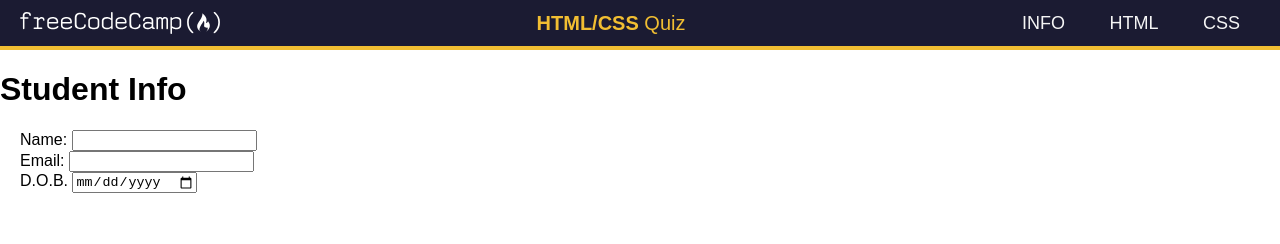
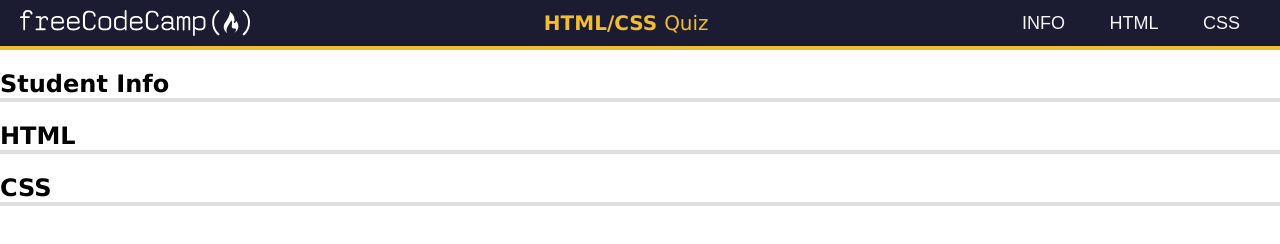
Before and after one commit to TarekGawish1/quiz-webpage, a plain HTML site: page index.html in a window 1280 px wide. Drawn offline with Linux system fonts and the light colour scheme.

Commit message:
adding section and styling the headers

```diff
--- a/index.html
+++ b/index.html
@@ -18,16 +18,19 @@
             <span>CSS</span>
         </div>
     </header>
-    <div class="student">
-        <h1>
-            Student Info
-        </h1>
-        <form class="form">
-            <label>Name: <input type="text"></label>
-            <label>Email: <input type="email"></label>
-            <label>D.O.B. <input type="date"></label>
+    <main>
+        <form method="post" action="https://freecodecamp.org/practice-project/accessibility-quiz">
+          <section role="region" aria-labelledby="student-info">
+            <h2 id="student-info">Student Info</h2>
+          </section>
+          <section role="region" aria-labelledby="html-questions">
+            <h2 id="html-questions">HTML</h2>
+          </section>
+          <section role="region" aria-labelledby="css-questions">
+            <h2 id="css-questions">CSS</h2>
+          </section>
         </form>
-    </div>
+      </main>
 </body>
 
 </html>
--- a/styles.css
+++ b/styles.css
@@ -20,7 +20,8 @@ header{
     font-size: 20px;
 }
 .image{
-    width: 200px;
+    width: max(100px, 18vw);
+    aspect-ratio:35/4;
     margin: 0 20px;
 }
 
@@ -41,11 +42,10 @@ header{
     margin: 20px;
 }
 
-.form label{
-    /* display: flex;
-    flex-direction: column; */
-    display: block;
-    padding:0 20px;
+h1,h2{
+    font-family:Verdana,sans-serif;
+}
 
-
+h2{
+    border-bottom:4px solid #dfdfe2;
 }
```
